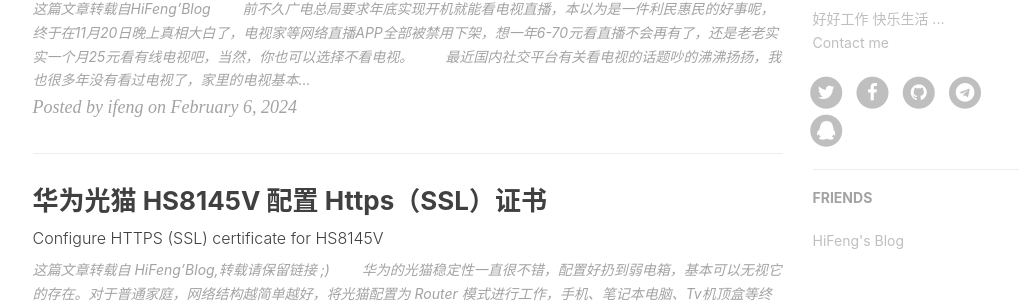
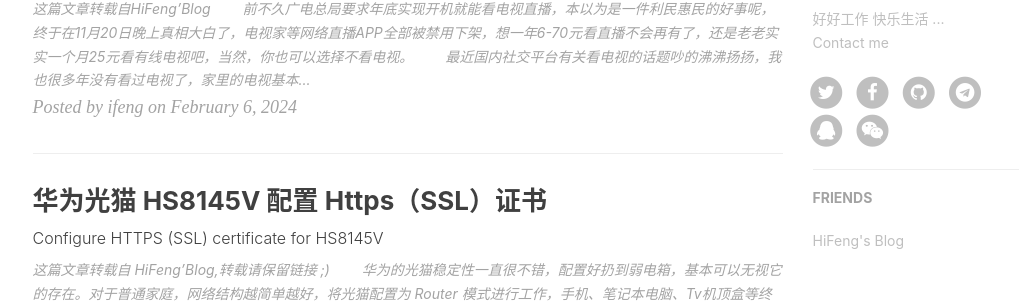
Before and after one commit to a97083435/hiifeng.github.io, a Jekyll site: the page built from index.html, in a window 1280 px wide. Shown: the part 783-1087 px from the top of the page, without its empty margins (135-1154 px from the left). Built offline with Jekyll 4.4.1, drawn with Linux system fonts in a browser that asks for light colours; the list of posts is cut into pages by our own code; comment, search, counter and statistics services are not loaded.

Commit message:
Update sns-links.html

```diff
--- a/_includes/sns-links.html
+++ b/_includes/sns-links.html
@@ -98,4 +98,14 @@
     </a>
   </li>
   {% endif %}
+  {% if site.wechat_username %}
+  <li>
+    <a target="_blank" href="weixin://dl/chat?{{ site.qq_username }}">
+      <span class="fa-stack fa-lg">
+        <i class="fa fa-circle fa-stack-2x"></i>
+        <i class="fa fa-wechat fa-stack-1x fa-inverse"></i>
+      </span>
+    </a>
+  </li>
+  {% endif %}
 </ul>
```
